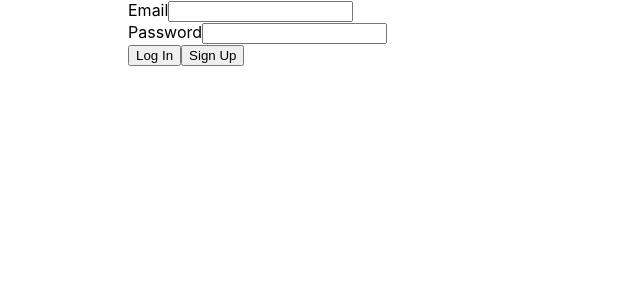
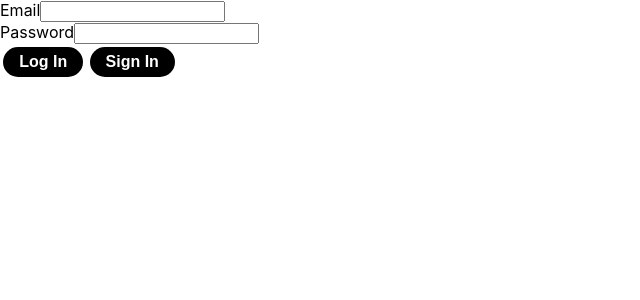
Before and after one commit to DonSera/copy_velog_frontend, a React (Create React App) app: page / in a window 1280 px wide. Shown: the top 300 px of the page, without its empty margins (0-640 px from the left). Built offline with nearby package versions, Linux system fonts and the light colour scheme.

Commit message:
feat : 로그인, 회원가입 버튼 스타일 구현

```diff
--- a/src/App.css
+++ b/src/App.css
@@ -1,4 +1,2 @@
 .App {
-  margin-left: 10%;
-  /*text-align: center;*/
 }
--- a/src/App.js
+++ b/src/App.js
@@ -1,6 +1,7 @@
 import './App.css';
 import {login, signup} from "./lib/server/post";
 import {useState} from "react";
+import LoginButton from "./component/buttons/LoginButton";
 
 function App() {
     const [email, setEmail] = useState('');
@@ -31,8 +32,8 @@ function App() {
                 <input onChange={e => setPassword(e.target.value)}/>
             </div>
             <div>
-                <button onClick={() => clickLoginButton()}>Log In</button>
-                <button onClick={() => clickSignupButton()}>Sign Up</button>
+                <LoginButton text={'Log In'} clickLogin={clickLoginButton}/>
+                <LoginButton text={'Sign In'} clickLogin={clickSignupButton}/>
             </div>
 
         </div>
--- /dev/null
+++ b/src/component/buttons/LoginButton.js
@@ -0,0 +1,11 @@
+import styles from './LoginButton.module.css'
+
+function LoginButton({clickLogin, text}) {
+    return <button type={"button"}
+                   className={styles[`login-button`]}
+                   onClick={() => clickLogin()}>
+        {text}
+    </button>
+}
+
+export default LoginButton;
--- /dev/null
+++ b/src/component/buttons/LoginButton.module.css
@@ -0,0 +1,19 @@
+.login-button {
+    height: 30px;
+
+    margin : 0.2rem;
+    padding: 1px 16px 1px 16px;
+    border: none;
+    border-radius: 1rem;
+    font-size: 1rem;
+    font-weight: bold;
+
+    background-color: black;
+    color: white;
+
+    cursor: pointer;
+}
+
+.login-button:hover {
+    background-color: darkgrey;
+}
```
